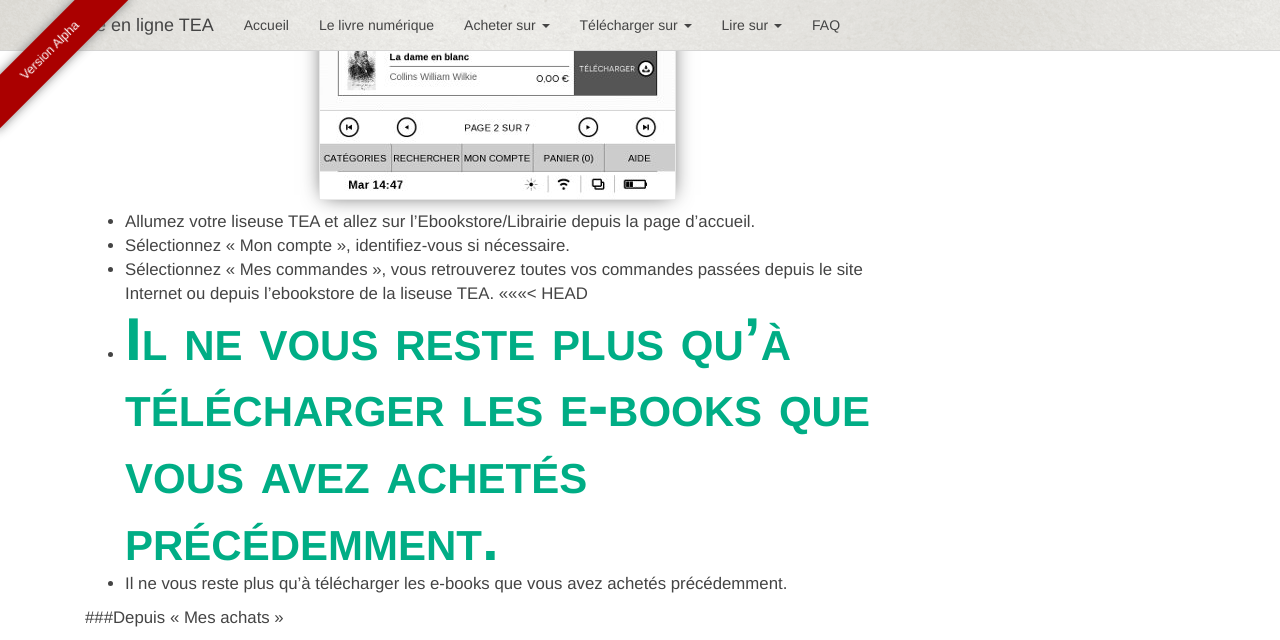
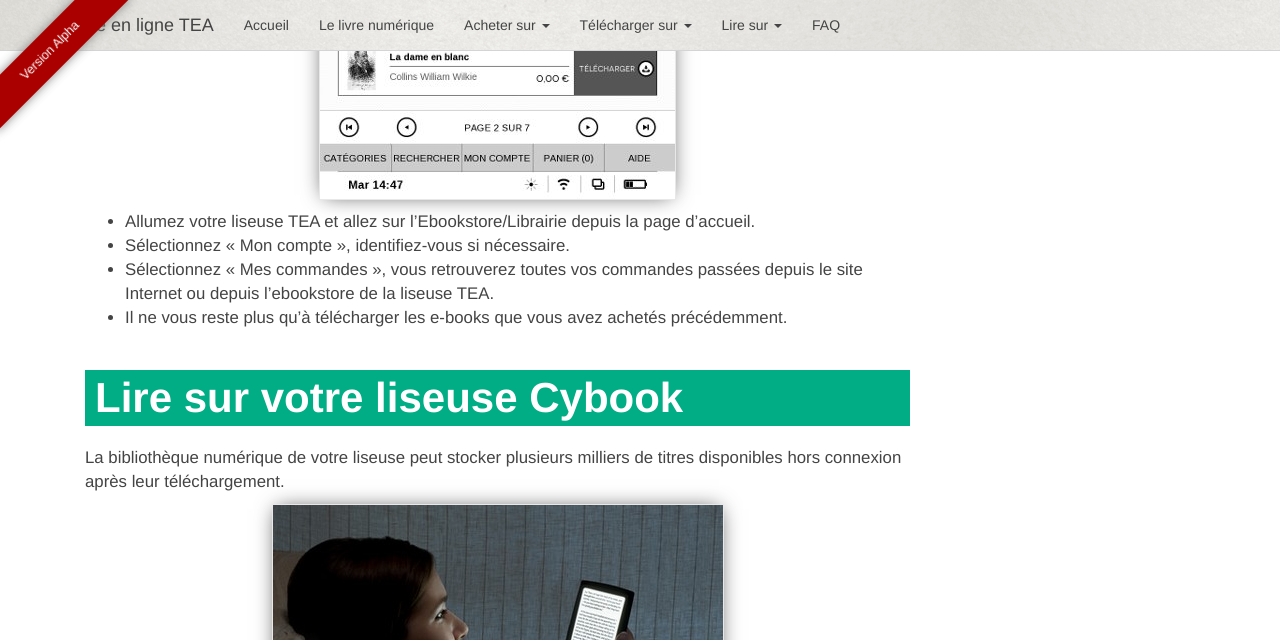
Before and after one commit to TEA-ebook/help-center, a Jekyll site: the page built from _pages/web-cybook.md, in a window 1280 px wide and 1400 px high, scrolled down 7144 px. Shown: the top 640 px of the window. Built offline with Jekyll 4.4.1, drawn with Linux system fonts in a browser that asks for light colours; nearby versions of some CDN libraries; Markdown is read by kramdown in place of the engine named in the settings; some of the changed text lies outside the part shown; grey boxes are pictures that could not be loaded.

Commit message:
Update telecharger-liseuse.md

```diff
--- a/_includes/telecharger-liseuse.md
+++ b/_includes/telecharger-liseuse.md
@@ -3,22 +3,4 @@
 - Allumez votre liseuse TEA et allez sur l’Ebookstore/Librairie depuis la page d’accueil.
 - Sélectionnez « Mon compte », identifiez-vous si nécessaire.
 - Sélectionnez « Mes commandes », vous retrouverez toutes vos commandes passées depuis le site Internet ou depuis l’ebookstore de la liseuse TEA.
-<<<<<<< HEAD
 - Il ne vous reste plus qu’à télécharger les e-books que vous avez achetés précédemment.
-=======
-- Il ne vous reste plus qu’à télécharger les e-books que vous avez achetés précédemment.
-
-{% include anchor.html id="depuis-mes-achats" label="Depuis « Mes achats »" %}
-###Depuis « Mes achats »
-
-{% include youtube-embedded-video.html url="https://www.youtube.com/embed/aKQuRi7am8g" %}
-
-{% include youtube-embedded-video.html url="https://www.youtube.com/embed/b4oOA8ZJU2o" %}
-
-Pour l'instant la fonctionnalité « Mes achats » n'est disponible que sur les liseuses Pocketbook Touch Lux 2. Si vous possèdez une liseuse Touch Lux 2 sans cette fonctionnalité, il vous suffit de la mettre à jour pour pouvoir en profiter.
-
-![](/images/telecharger-liseuse-2.jpg)
-
-- Allumez votre liseuse TEA et allez sur « Mes achats ».
-- Il ne vous reste plus qu’à télécharger les e-books que vous avez achetés précédemment.
->>>>>>> gh-pages
```
